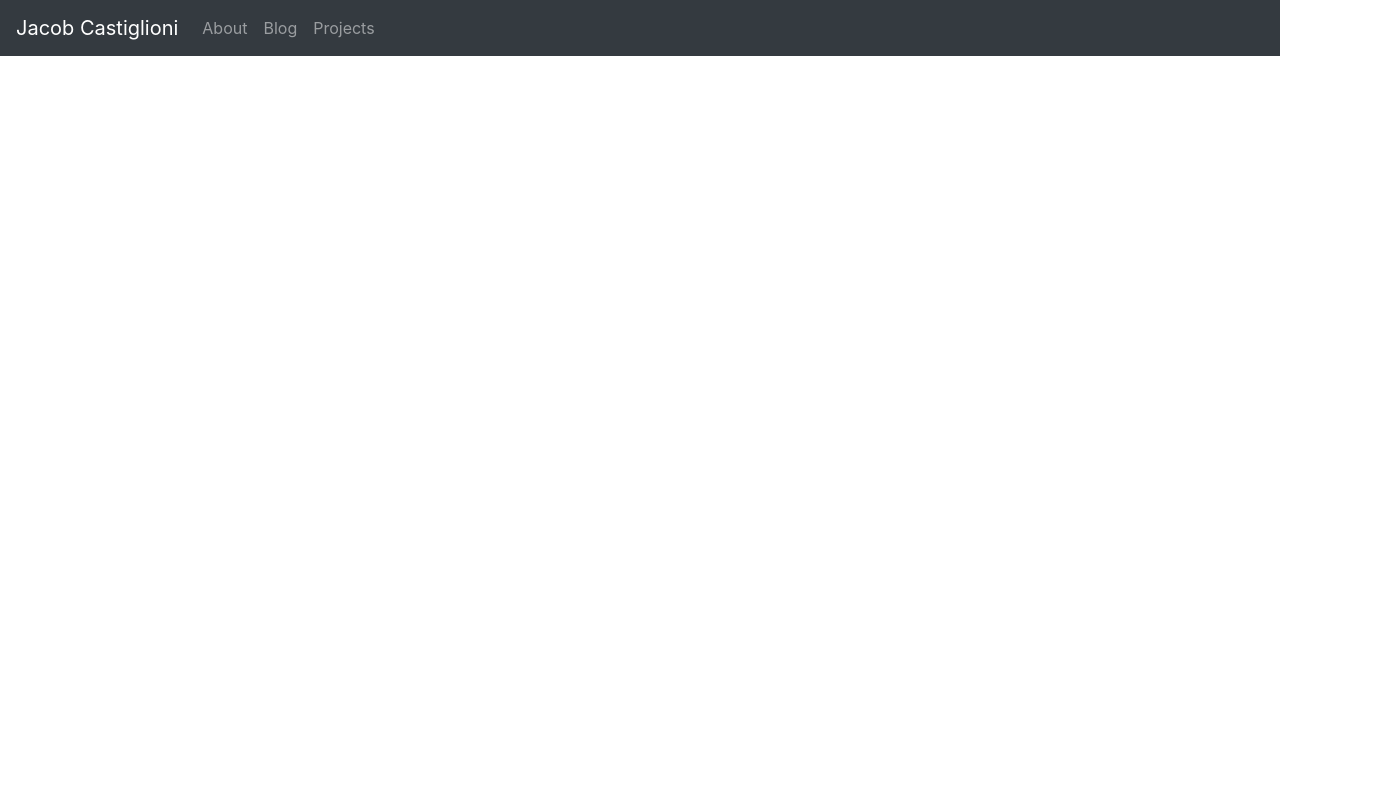
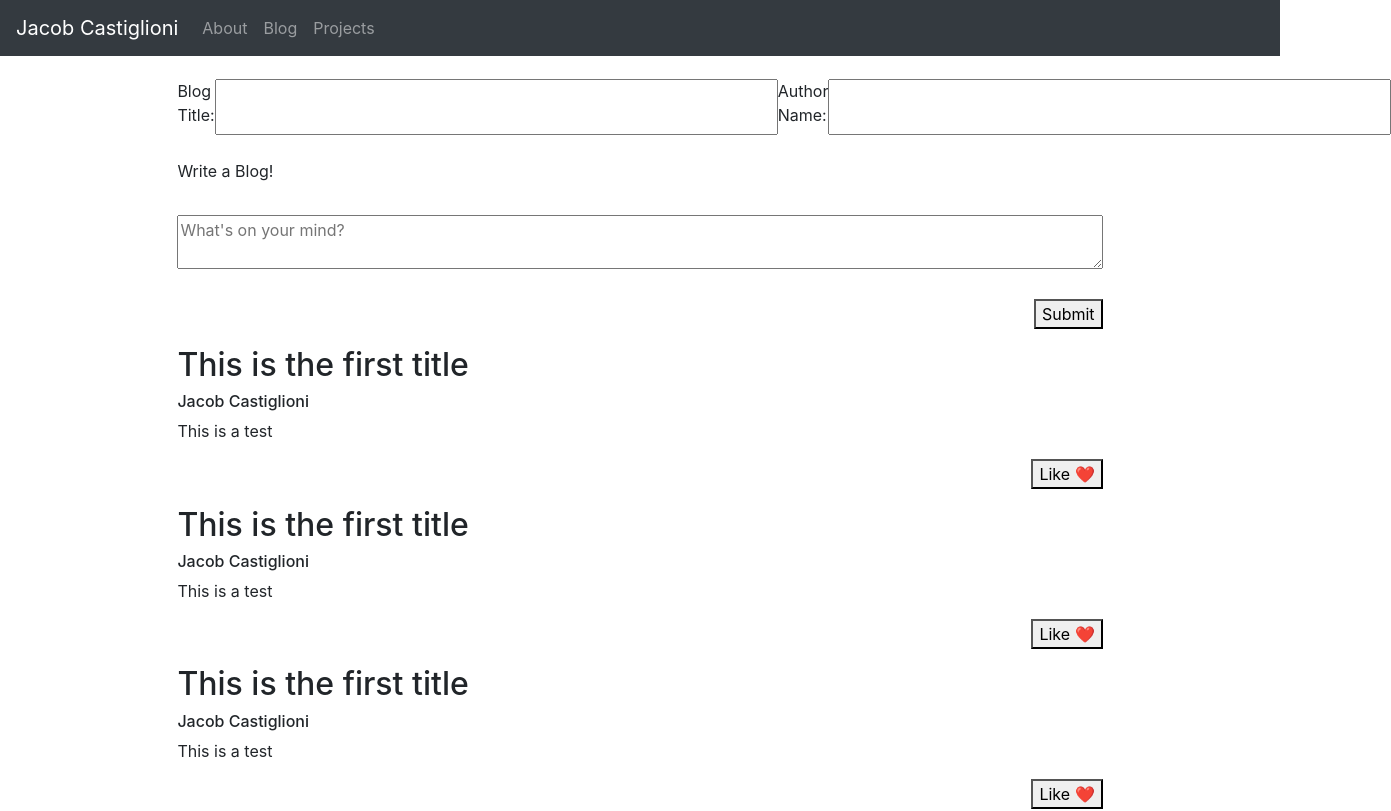
Before and after one commit to jastiglioni/website, a React (Create React App) app: page /blog in a window 1280 px wide. Shown: the top 811 px of the page, 1391 px wide, since content can reach past the window. Built offline with nearby package versions, Linux system fonts and the light colour scheme; data requests are answered from the project's data file.

Commit message:
added service, blog service

```diff
--- /dev/null
+++ b/db.json
@@ -0,0 +1,26 @@
+{
+  "article": [
+    {
+      "title": "This is the first title",
+      "author": "Jacob Castiglioni",
+      "body": "This is a test"
+    },
+    {
+      "title": "This is the first title",
+      "author": "Jacob Castiglioni",
+      "body": "This is a test"
+    },
+    {
+      "title": "This is the first title",
+      "author": "Jacob Castiglioni",
+      "body": "This is a test"
+    },
+    {
+      "id": 4,
+      "title": "this ",
+      "author": "is ",
+      "body": "a test",
+      "likes": 0
+    }
+  ]
+}
--- a/src/App.jsx
+++ b/src/App.jsx
@@ -7,9 +7,10 @@ import {
   BrowserRouter as Router,
   Switch, Route,
 } from 'react-router-dom';
-import About from './About';
-import Home from './Home';
+import About from './components/About';
+import Home from './components/Home';
 import Projects from './Projects';
+import BlogLogic from './components/BlogLogic';
 
 const App = () => (
   <div>
@@ -32,6 +33,9 @@ const App = () => (
           <Route path="/about">
             <About />
           </Route>
+          <Route path="/blog">
+            <BlogLogic />
+          </Route>
           <Route path="/projects">
             <Projects />
           </Route>
--- /dev/null
+++ b/src/components/Blog.jsx
@@ -0,0 +1,42 @@
+/* eslint-disable react/prop-types */
+import React from 'react';
+
+// eslint-disable-next-line react/prop-types
+const Blog = ({ article, func }) => (
+
+  <div
+    style={{
+      margin: '0 auto',
+      maxWidth: 960,
+      padding: '1.45rem 1.0875rem',
+    }}
+  >
+    <article>
+
+      <h2>{article.title}</h2>
+      <h6>{article.author}</h6>
+
+      <p style={{
+        textAlign: 'justify',
+      }}
+      >
+        {article.body}
+
+      </p>
+    </article>
+
+    <button type="button" onClick={func} style={{ float: 'right' }}>
+      Like
+      {' '}
+      <span role="img" aria-label="heart">❤️</span>
+    </button>
+
+  </div>
+);
+
+// Blog.propTypes = {
+//   // article: PropTypes.objectOf(PropTypes.string.isRequired),
+//   article: PropTypes.array
+// };
+
+export default Blog;
--- /dev/null
+++ b/src/components/BlogLogic.jsx
@@ -0,0 +1,124 @@
+/* eslint-disable jsx-a11y/label-has-associated-control */
+/* eslint-disable no-console */
+import React, { useState, useEffect } from 'react';
+import Blog from './Blog';
+import blogService from '../services/blogService';
+
+const BlogLogic = () => {
+  const [title, setTitle] = useState('');
+  const [author, setAuthor] = useState('');
+  const [body, setBody] = useState('');
+  const [blogs, setBlogs] = useState([]);
+
+  const hook = () => {
+    blogService
+      .getAll()
+      .then((initialBlog) => {
+        setBlogs(initialBlog);
+      });
+  };
+
+  useEffect(hook, []);
+
+  const handleTitleChange = (event) => {
+    console.log(event.target.value);
+    setTitle(event.target.value);
+  };
+
+  const handleAuthorChange = (event) => {
+    console.log(event.target.value);
+    setAuthor(event.target.value);
+  };
+
+  const handleBodyChange = (event) => {
+    console.log(event.target.value);
+    setBody(event.target.value);
+  };
+
+  // const addLike = (id) => {
+  //   const blog = blogs.find((b) => b.id === id);
+  //   console.log('blog was found', blog);
+  //   const changedBlog = { ...blog, likes: blog.likes + 1 };
+  //   console.log(changedBlog);
+  //   blogService.update(id, changedBlog)
+  //     .then((returnedBlog) => {
+  //       setBlogs(blogs.map((blog) => (blog.id !== id ? blog : returnedBlog)));
+  //     });
+  //   // setBlogs(hook)
+  // };
+
+  const addBlog = (event) => {
+    event.preventDefault();
+    const blogObj = {
+      id: blogs.length + 1,
+      title,
+      author,
+      body,
+      likes: 0,
+    };
+    console.log('blog obj created');
+
+    blogService
+      .create(blogObj)
+      .then((returnedBlog) => {
+        setBlogs(blogs.concat(returnedBlog));
+        setBody('');
+        setTitle('');
+        setAuthor('');
+      });
+  };
+
+  return (
+    <div>
+
+      <div
+        style={{
+          margin: '0 auto',
+          maxWidth: 960,
+          padding: '1.45rem 1.0875rem',
+        }}
+      >
+        <form onSubmit={addBlog}>
+          <div
+            style={{
+              display: 'flex',
+              justifyContent: 'space-between',
+            }}
+          >
+            <label> Blog Title: </label>
+            <input value={title} onChange={handleTitleChange} size="50" />
+            <label> Author Name: </label>
+            <input value={author} onChange={handleAuthorChange} size="50" />
+          </div>
+          <br />
+          <label>Write a Blog!</label>
+          <br />
+          <br />
+          <textarea
+            value={body}
+            onChange={handleBodyChange}
+            rows="2"
+            placeholder="What's on your mind?"
+            style={{
+              width: '100%',
+            }}
+          />
+          <br />
+          <br />
+          <button
+            type="submit"
+            style={{
+              float: 'right',
+            }}
+          >
+            Submit
+
+          </button>
+        </form>
+      </div>
+      {blogs.map((art) => <Blog key={art.title} article={art} />)}
+    </div>
+  );
+};
+
+export default BlogLogic;
--- /dev/null
+++ b/src/services/blogService.jsx
@@ -0,0 +1,20 @@
+import axios from 'axios';
+
+const baseUrl = 'http://localhost:3001/article';
+
+const getAll = () => {
+  const req = axios.get(baseUrl);
+  return req.then((res) => res.data);
+};
+
+const create = (newObject) => {
+  const req = axios.post(baseUrl, newObject);
+  return req.then((res) => res.data);
+};
+
+const update = (id, newObject) => {
+  const req = axios.put(`${baseUrl}/${id}`, newObject);
+  return req.then((res) => res.data);
+};
+
+export default { getAll, create, update };
```
Also changed, not shown: package.json (+5 -2 lines), src/components/About.jsx (renamed from src/About.jsx), src/components/Home.jsx (renamed from src/Home.jsx), 1 other file (tests, documents, lock files or other folders).
